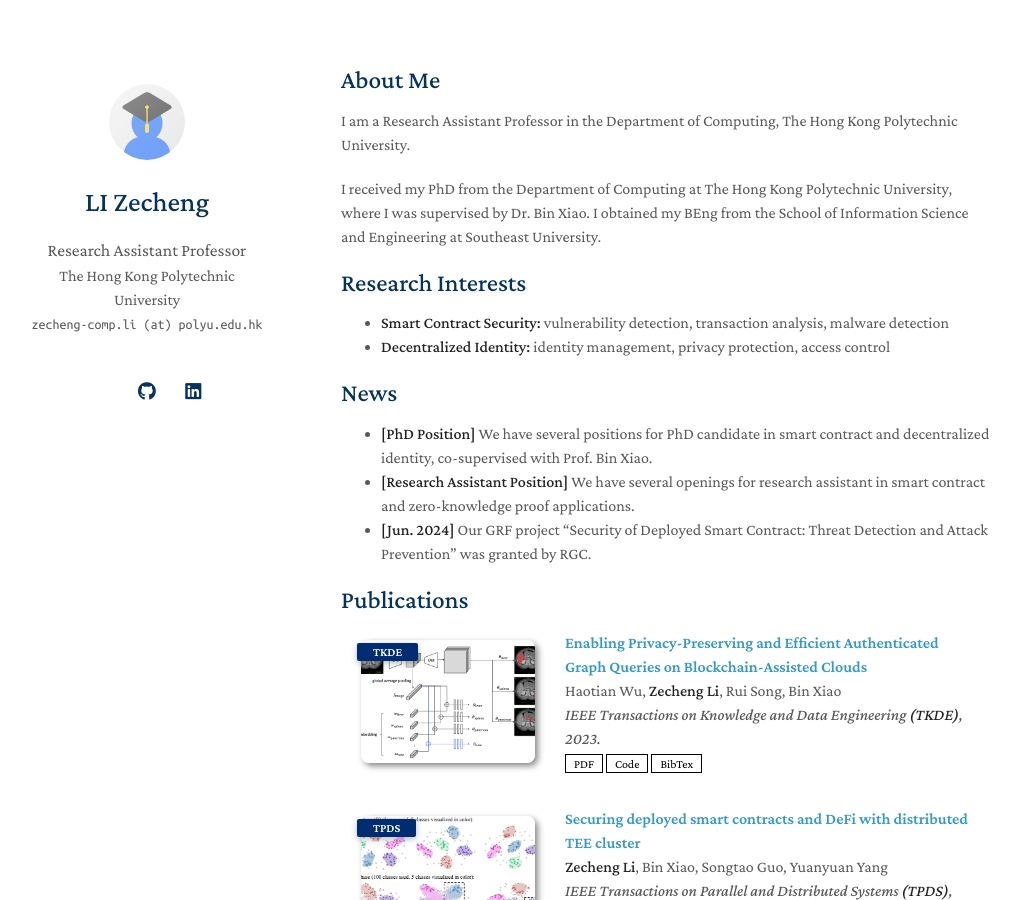
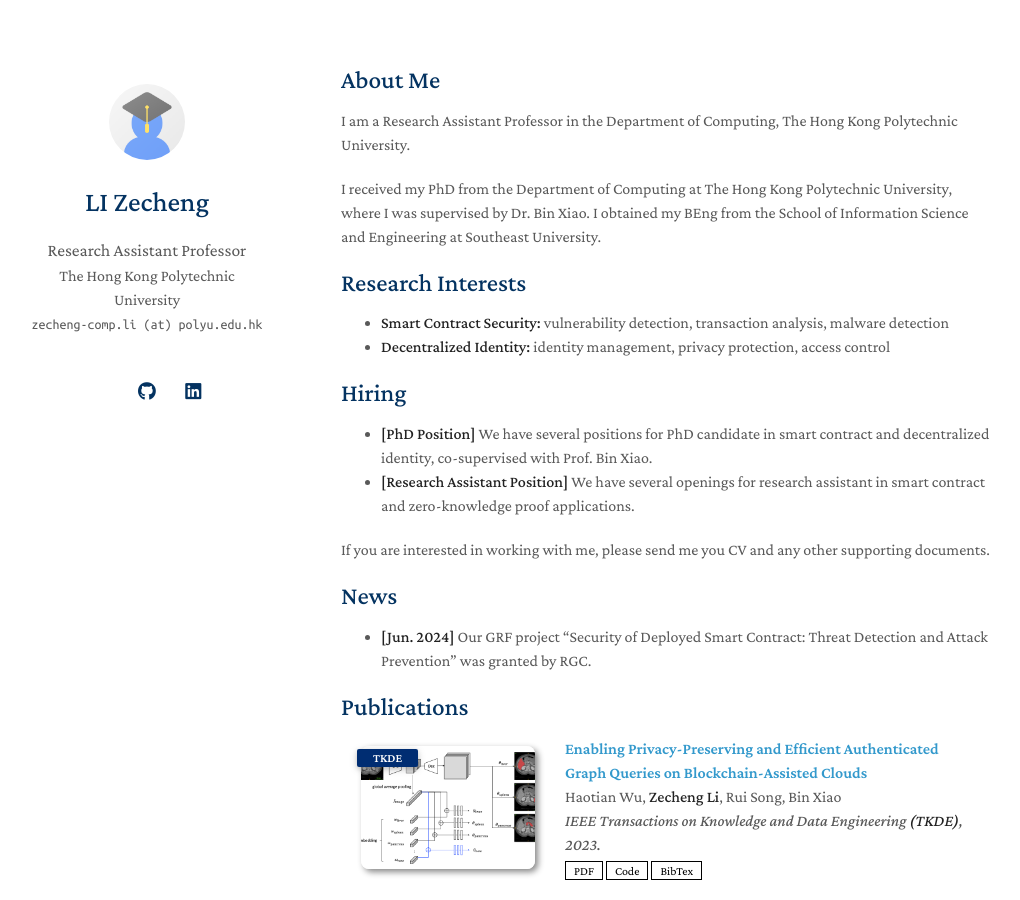
Before and after one commit to archi-cszcli/homepage, a Jekyll site: the page built from index.md, in a window 1280 px wide and 900 px high. Shown: the whole window, without its empty margins (129-1149 px from the left). Built offline with Jekyll 4.4.1, drawn with Linux system fonts in a browser that asks for light colours; a style sheet for code colours, icons or effects is not loaded; our own code applies the rules of GitHub Pages for plain Markdown files.

Commit message:
Update index.md

```diff
--- a/index.md
+++ b/index.md
@@ -13,10 +13,15 @@ I received my PhD from the Department of Computing at The Hong Kong Polytechnic
 - **Smart Contract Security:** vulnerability detection, transaction analysis, malware detection
 - **Decentralized Identity:** identity management, privacy protection, access control
 
-## News
+## Hiring
 
 - **[PhD Position]** We have several positions for PhD candidate in smart contract and decentralized identity, co-supervised with Prof. Bin Xiao.
 - **[Research Assistant Position]** We have several openings for research assistant in smart contract and zero-knowledge proof applications.
+
+If you are interested in working with me, please send me you CV and any other supporting documents.
+
+## News
+
 - **[Jun. 2024]** Our GRF project "Security of Deployed Smart Contract: Threat Detection and Attack Prevention" was granted by RGC.
 
 
```
